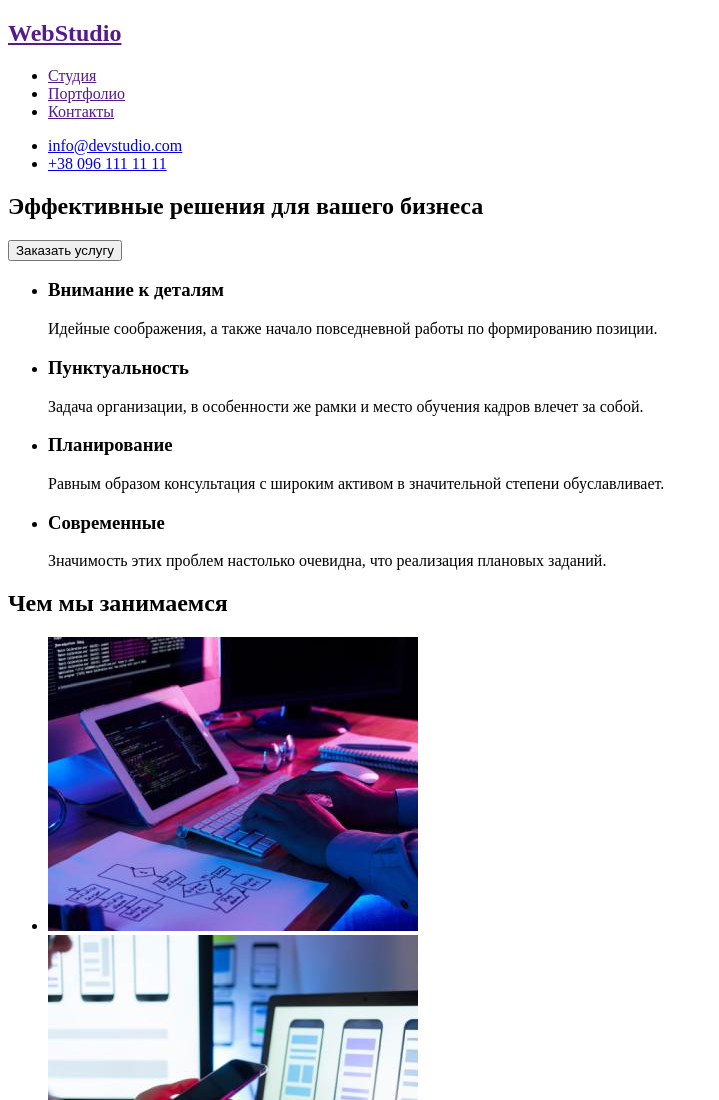
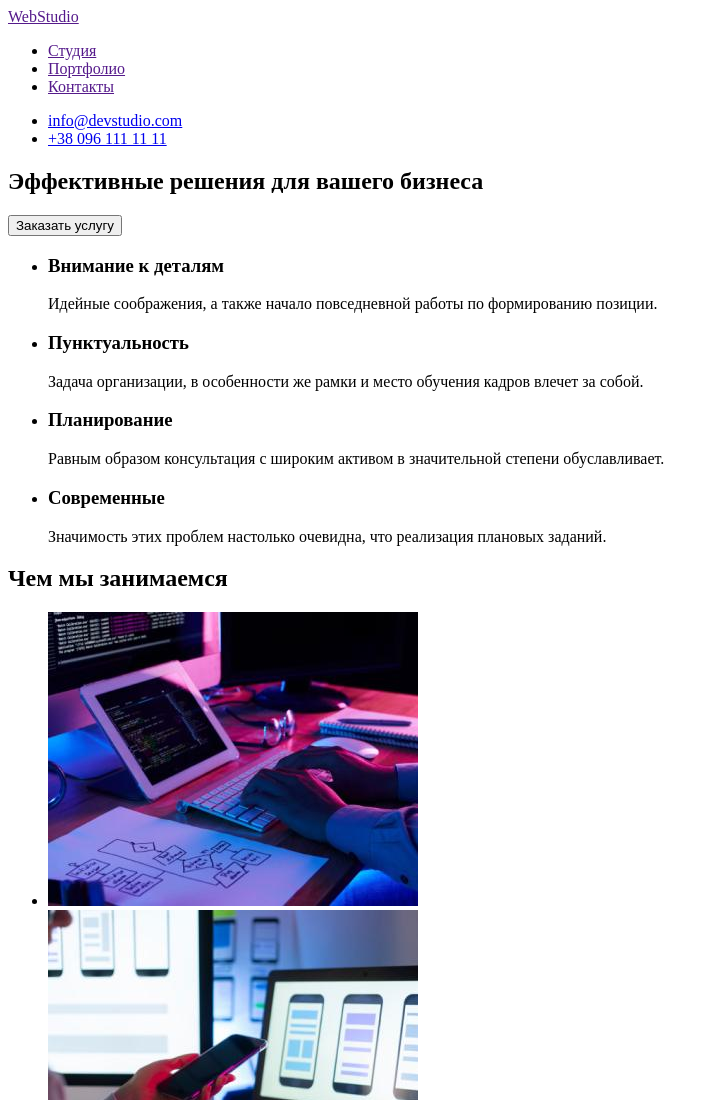
Before and after one commit to Nikita80230/HW-1-desk, a plain HTML site: page index.html in a window 1280 px wide. Shown: the top 1100 px of the page, without its empty margins (0-719 px from the left). Drawn offline with Linux system fonts and the light colour scheme.

Commit message:
update2-hw-1

```diff
--- a/index.html
+++ b/index.html
@@ -11,9 +11,7 @@
 <body>
     <header>
         <nav>
-            <a href="">
-                <h2 lang="en">WebStudio</h2>
-            </a>
+            <a href="" lang="en">WebStudio</a>
             <ul>
                 <li><a href="">Студия</a></li>
                 <li><a href="">Портфолио</a></li>
```
